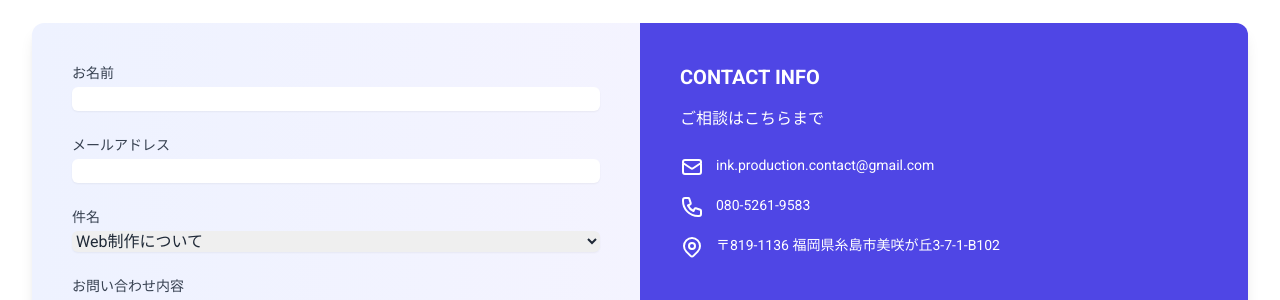
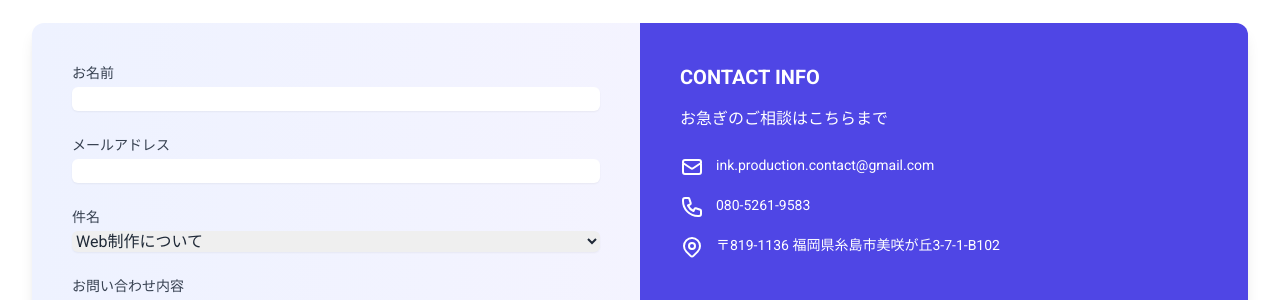
Before and after one commit to inkproduction1400-bot/iNK-PRODUCTION-, a Jekyll site: the page contact.html, which Jekyll copies as it is, in a window 1280 px wide and 1216 px high. Shown: the part 201-501 px from the top of the window. Built offline with Jekyll 4.4.1, drawn with Linux system fonts in a browser that asks for light colours; nearby versions of some CDN libraries; a script that is not in the unit is left out; comment, search, counter and statistics services are not loaded.

Commit message:
fix permalink config and post

```diff
--- a/contact.html
+++ b/contact.html
@@ -225,7 +225,7 @@
                 </div>
                 <div class="bg-indigo-600 p-10 text-white">
                     <h3 class="text-xl font-bold mb-4">CONTACT INFO</h3>
-                    <p class="mb-6">ご相談はこちらまで</p>
+                    <p class="mb-6">お急ぎのご相談はこちらまで</p>
                     <div class="space-y-4">
                         <div class="flex items-start">
                             <div class="flex-shrink-0">
```
